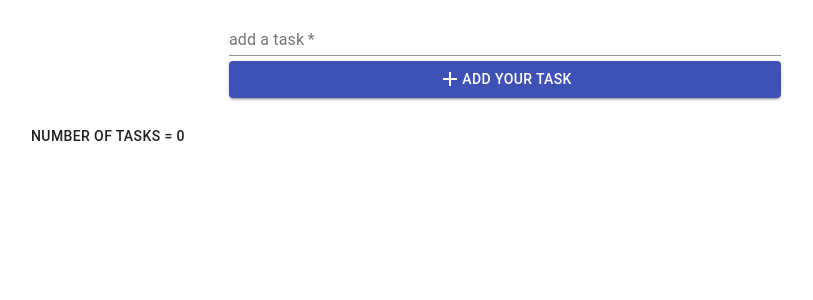
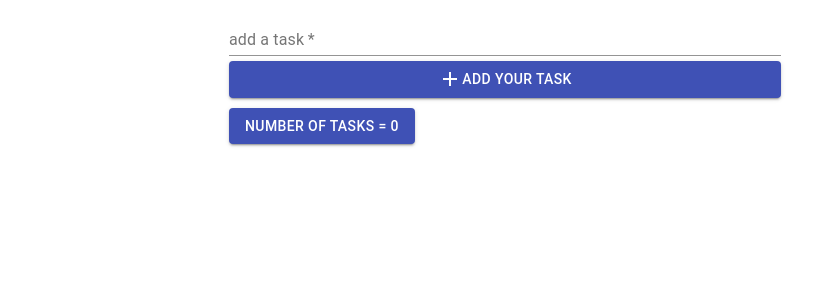
Before and after one commit to eman275/to-do-App, a React (Create React App) app: page / in a window 1280 px wide. Shown: the top 300 px of the page, without its empty margins (135-948 px from the left). Built offline with nearby package versions, Linux system fonts and the light colour scheme.

Commit message:
edit counter

```diff
--- a/src/components/Todos/Todos.tsx
+++ b/src/components/Todos/Todos.tsx
@@ -2,7 +2,7 @@ import { useContext, useState } from "react";
 import { MainContext } from "../../context/MainContext";
 import { Droppable, DragDropContext, DropResult } from "react-beautiful-dnd";
 import Todo from "./Todo";
-import { Box, Button, Snackbar } from "@material-ui/core";
+import { Box, Button, Container, Snackbar } from "@material-ui/core";
 import { Alert } from "@material-ui/lab";
 import FlipMove from "react-flip-move";
 
@@ -19,14 +19,19 @@ const Todos = () => {
 
   return (
     <>
+     <Container maxWidth="sm" className="Container">
+          <Button
+            variant="contained"
+            color="primary"
+            style={{ marginTop: 10 }}
+            type="submit"
+          >
+            number of tasks = {todos.length}
+          </Button>
+        </Container>
       <DragDropContext
         onBeforeDragStart={() => setDragging(true)}
-        onDragEnd={onDragEnd}>
-        <Button
-          style={{ marginLeft:150,marginTop:20}}
-        >
-          number of tasks = {todos.length}
-        </Button>
+        onDragEnd={onDragEnd} >
         <Droppable droppableId="0">
           {(p) => (
             <div {...p.droppableProps} ref={p.innerRef}>
```
